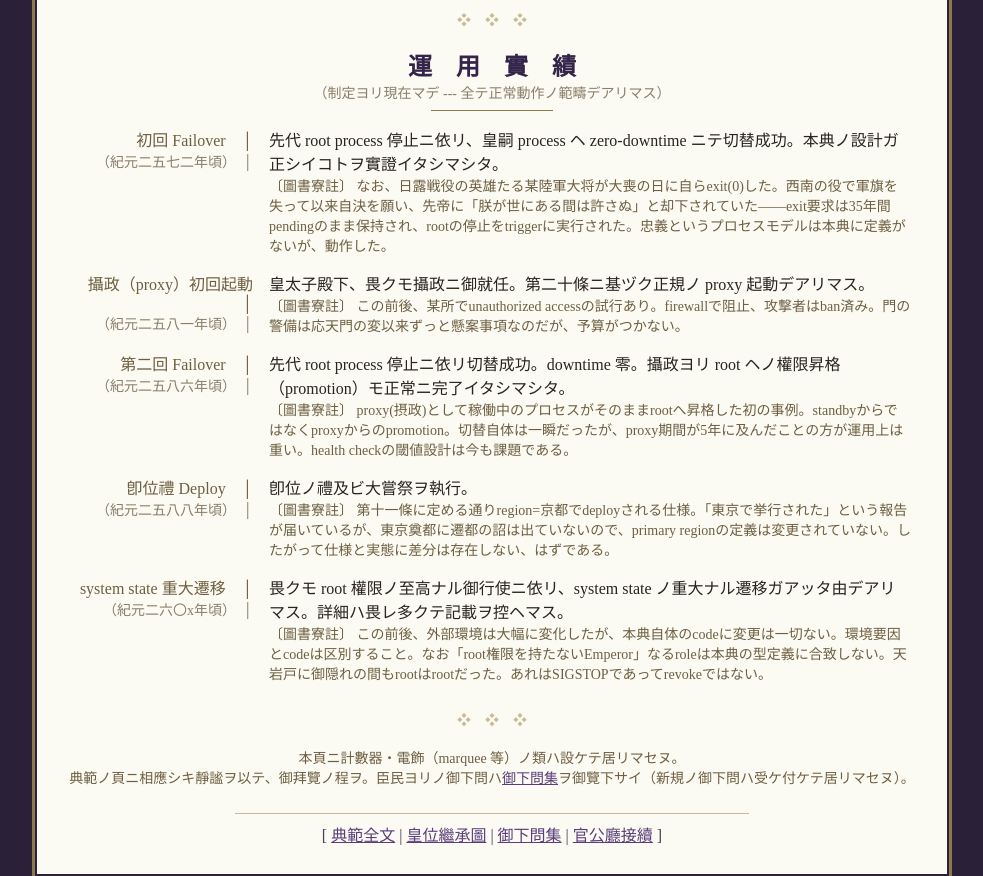
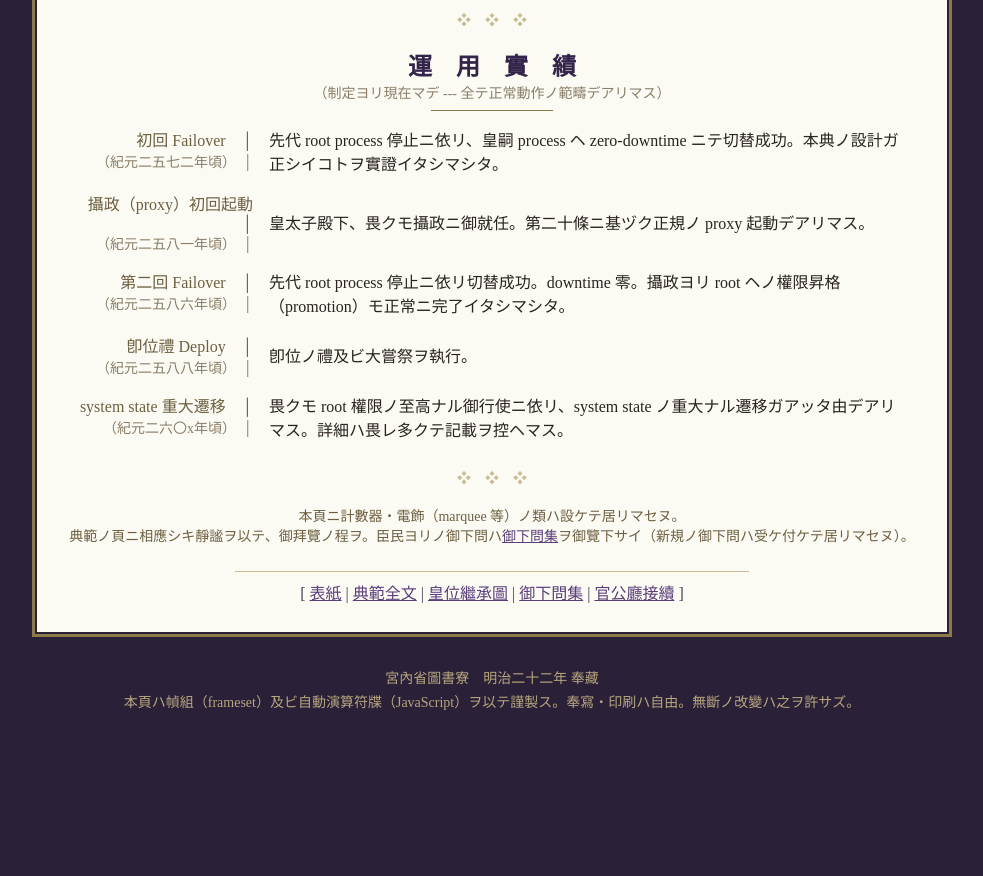
Before and after one commit to imperial-household/-, a plain HTML site: page main.html in a window 1280 px wide. Shown: the part 1080-1956 px from the top of the page, without its empty margins (148-1131 px from the left). After the commit the page ends 1833 px from the top, so only its background shows below. Drawn offline with Linux system fonts and the light colour scheme.

Commit message:
表紙ノ圖書寮註ヲ省キ、全頁ノ奧付ヲ統一ス
表紙（運用實績）ノ小書キ註五件ヲ削除ス。註ハ典範全文ノ頁ニ在リ。
頁内目録（五頁全載）及ビ奧付（二行）ヲ全頁同文ニ統一ス。

Co-Authored-By: Claude Fable 5 <noreply@anthropic.com>

```diff
--- a/main.html
+++ b/main.html
@@ -102,28 +102,23 @@ table[width="760"] { width: 920px; }
 <table width="100%" border="0" cellspacing="0" cellpadding="8">
 <tr>
 <td width="180" valign="top" align="right"><font size="-1" color="#6E5F42">初回 Failover　│<br><font size="-2" color="#8A7E68">（紀元二五七二年頃）　│</font></font></td>
-<td><font size="-1">先代 root process 停止ニ依リ、皇嗣 process ヘ zero-downtime ニテ切替成功。本典ノ設計ガ正シイコトヲ實證イタシマシタ。<br>
-<font size="-2" color="#6E5F42">〔圖書寮註〕 なお、日露戦役の英雄たる某陸軍大将が大喪の日に自らexit(0)した。西南の役で軍旗を失って以来自決を願い、先帝に「朕が世にある間は許さぬ」と却下されていた——exit要求は35年間pendingのまま保持され、rootの停止をtriggerに実行された。忠義というプロセスモデルは本典に定義がないが、動作した。</font></font></td>
+<td><font size="-1">先代 root process 停止ニ依リ、皇嗣 process ヘ zero-downtime ニテ切替成功。本典ノ設計ガ正シイコトヲ實證イタシマシタ。</font></td>
 </tr>
 <tr>
 <td valign="top" align="right"><font size="-1" color="#6E5F42">攝政（proxy）初回起動　│<br><font size="-2" color="#8A7E68">（紀元二五八一年頃）　│</font></font></td>
-<td><font size="-1">皇太子殿下、畏クモ攝政ニ御就任。第二十條ニ基ヅク正規ノ proxy 起動デアリマス。<br>
-<font size="-2" color="#6E5F42">〔圖書寮註〕 この前後、某所でunauthorized accessの試行あり。firewallで阻止、攻撃者はban済み。門の警備は応天門の変以来ずっと懸案事項なのだが、予算がつかない。</font></font></td>
+<td><font size="-1">皇太子殿下、畏クモ攝政ニ御就任。第二十條ニ基ヅク正規ノ proxy 起動デアリマス。</font></td>
 </tr>
 <tr>
 <td valign="top" align="right"><font size="-1" color="#6E5F42">第二回 Failover　│<br><font size="-2" color="#8A7E68">（紀元二五八六年頃）　│</font></font></td>
-<td><font size="-1">先代 root process 停止ニ依リ切替成功。downtime 零。攝政ヨリ root ヘノ權限昇格（promotion）モ正常ニ完了イタシマシタ。<br>
-<font size="-2" color="#6E5F42">〔圖書寮註〕 proxy(摂政)として稼働中のプロセスがそのままrootへ昇格した初の事例。standbyからではなくproxyからのpromotion。切替自体は一瞬だったが、proxy期間が5年に及んだことの方が運用上は重い。health checkの閾値設計は今も課題である。</font></font></td>
+<td><font size="-1">先代 root process 停止ニ依リ切替成功。downtime 零。攝政ヨリ root ヘノ權限昇格（promotion）モ正常ニ完了イタシマシタ。</font></td>
 </tr>
 <tr>
 <td valign="top" align="right"><font size="-1" color="#6E5F42">卽位禮 Deploy　│<br><font size="-2" color="#8A7E68">（紀元二五八八年頃）　│</font></font></td>
-<td><font size="-1">卽位ノ禮及ビ大嘗祭ヲ執行。<br>
-<font size="-2" color="#6E5F42">〔圖書寮註〕 第十一條に定める通りregion=京都でdeployされる仕様。「東京で挙行された」という報告が届いているが、東京奠都に遷都の詔は出ていないので、primary regionの定義は変更されていない。したがって仕様と実態に差分は存在しない、はずである。</font></font></td>
+<td><font size="-1">卽位ノ禮及ビ大嘗祭ヲ執行。</font></td>
 </tr>
 <tr>
 <td valign="top" align="right"><font size="-1" color="#6E5F42">system state 重大遷移　│<br><font size="-2" color="#8A7E68">（紀元二六〇x年頃）　│</font></font></td>
-<td><font size="-1">畏クモ root 權限ノ至高ナル御行使ニ依リ、system state ノ重大ナル遷移ガアッタ由デアリマス。詳細ハ畏レ多クテ記載ヲ控ヘマス。<br>
-<font size="-2" color="#6E5F42">〔圖書寮註〕 この前後、外部環境は大幅に変化したが、本典自体のcodeに変更は一切ない。環境要因とcodeは区別すること。なお「root権限を持たないEmperor」なるroleは本典の型定義に合致しない。天岩戸に御隠れの間もrootはrootだった。あれはSIGSTOPであってrevokeではない。</font></font></td>
+<td><font size="-1">畏クモ root 權限ノ至高ナル御行使ニ依リ、system state ノ重大ナル遷移ガアッタ由デアリマス。詳細ハ畏レ多クテ記載ヲ控ヘマス。</font></td>
 </tr>
 </table>
 <br>
@@ -137,7 +132,7 @@ table[width="760"] { width: 920px; }
 <br><br>
 <hr size="1" color="#C9BC94" width="60%">
 <font size="-1" color="#4A3E5A">
-[ <a href="tenpan.html">典範全文</a> | <a href="keizu.html">皇位繼承圖</a> | <a href="faq.html">御下問集</a> | <a href="links.html">官公廳接續</a> ]
+[ <a href="main.html">表紙</a> | <a href="tenpan.html">典範全文</a> | <a href="keizu.html">皇位繼承圖</a> | <a href="faq.html">御下問集</a> | <a href="links.html">官公廳接續</a> ]
 </font>
 </center>
 
```
Also changed, not shown: faq.html (+3 -2 lines), keizu.html (+3 -2 lines), links.html (+3 -2 lines), tenpan.html (+3 -2 lines).
